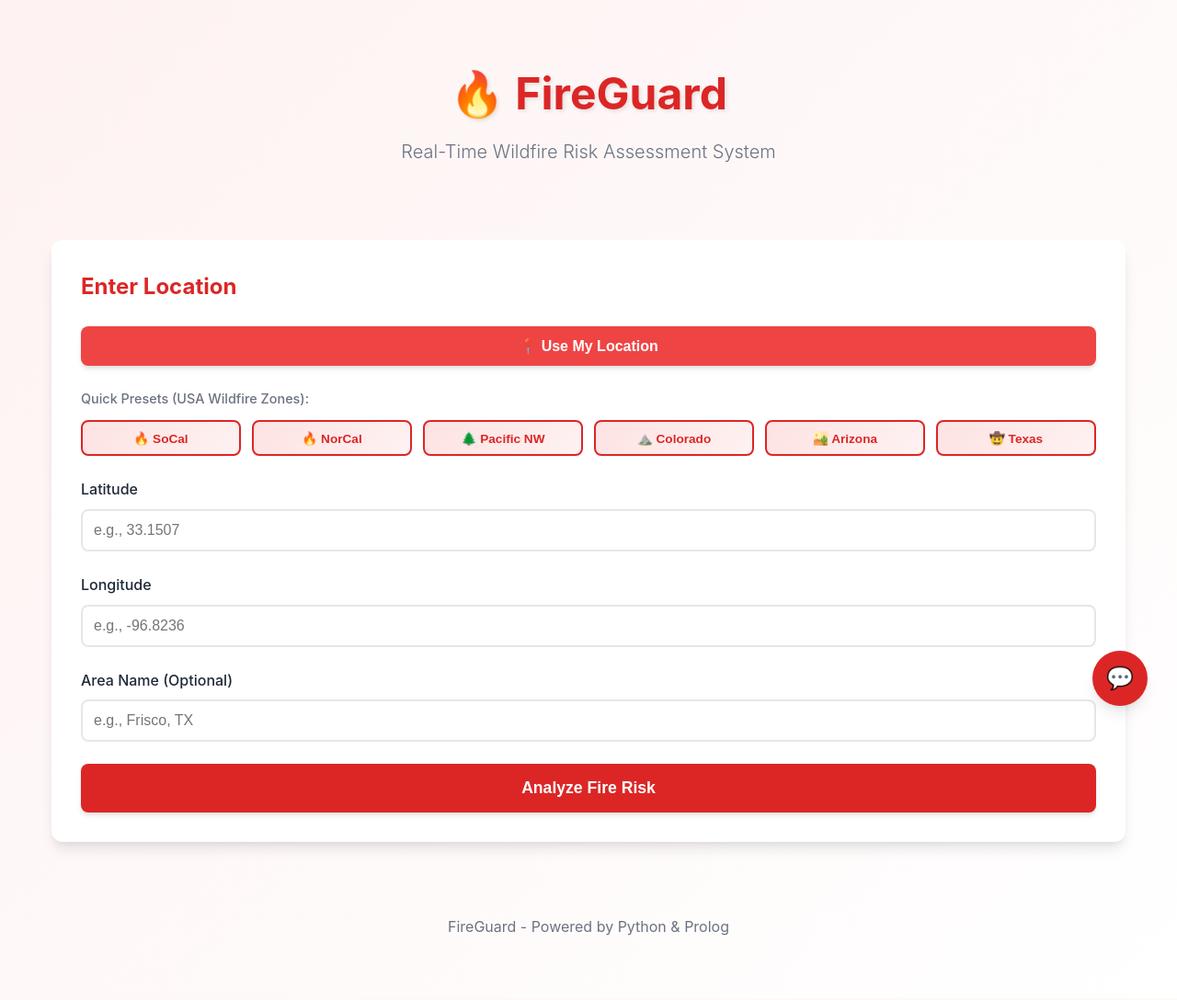
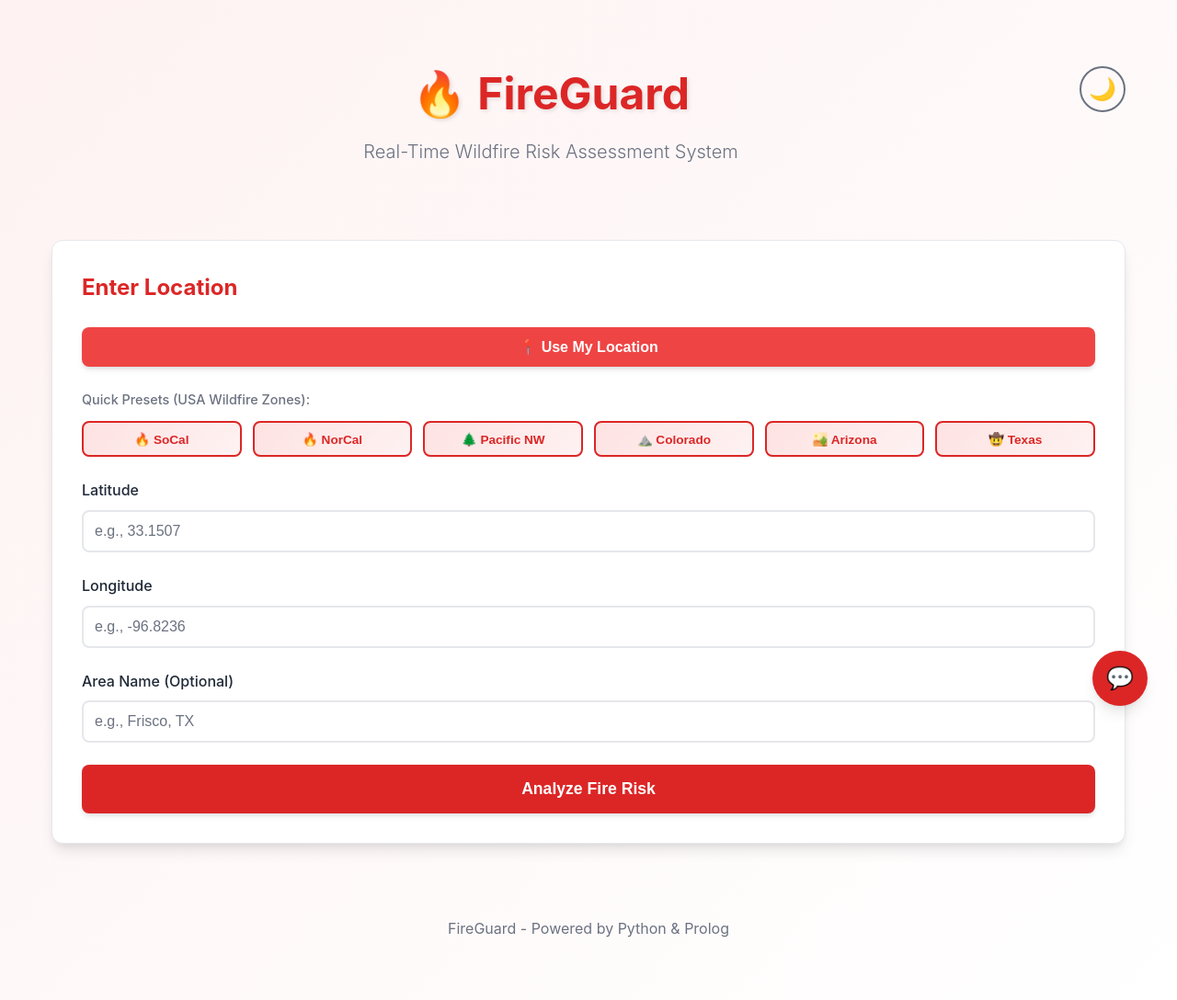
Before and after one commit to SiddharthaSomalinga/FireGuard, a Flask app: page / in a window 1280 px wide. Shown: the whole page at 92% size. Before the commit the page ends 1018 px from the top, so only its background shows below. Run offline with Flask 3, Linux system fonts and the light colour scheme.

Commit message:
added dark mode

```diff
--- a/static/css/style.css
+++ b/static/css/style.css
@@ -16,14 +16,40 @@
     --border-color: #e5e7eb;
     --shadow: 0 4px 6px -1px rgba(0, 0, 0, 0.1), 0 2px 4px -1px rgba(0, 0, 0, 0.06);
     --shadow-lg: 0 10px 15px -3px rgba(0, 0, 0, 0.1), 0 4px 6px -2px rgba(0, 0, 0, 0.05);
+
+    /* Light mode background colors */
+    --bg-primary: #ffffff;
+    --bg-secondary: #f9fafb;
+    --bg-gradient: linear-gradient(135deg, #fef2f2 0%, #ffffff 100%);
+}
+
+/* Dark mode variables */
+html.dark-mode {
+    --primary-red: #ef4444;
+    --dark-red: #dc2626;
+    --light-red: #7f1d1d;
+    --lighter-red: #5a1616;
+    --accent-red: #f87171;
+    --text-dark: #f3f4f6;
+    --text-light: #d1d5db;
+    --white: #1f2937;
+    --border-color: #374151;
+    --shadow: 0 4px 6px -1px rgba(0, 0, 0, 0.3), 0 2px 4px -1px rgba(0, 0, 0, 0.2);
+    --shadow-lg: 0 10px 15px -3px rgba(0, 0, 0, 0.4), 0 4px 6px -2px rgba(0, 0, 0, 0.3);
+
+    /* Dark mode background colors */
+    --bg-primary: #1f2937;
+    --bg-secondary: #111827;
+    --bg-gradient: linear-gradient(135deg, #1f2937 0%, #111827 100%);
 }
 
 body {
     font-family: -apple-system, BlinkMacSystemFont, 'Segoe UI', Roboto, 'Helvetica Neue', Arial, sans-serif;
-    background: linear-gradient(135deg, var(--lighter-red) 0%, var(--white) 100%);
+    background: var(--bg-gradient);
     color: var(--text-dark);
     line-height: 1.6;
     min-height: 100vh;
+    transition: background-color 0.3s ease, color 0.3s ease;
 }
 
 .container {
@@ -33,9 +59,51 @@ body {
 }
 
 header {
-    text-align: center;
     margin-bottom: 3rem;
     padding: 2rem 0;
+}
+
+.header-top {
+    display: flex;
+    justify-content: space-between;
+    align-items: flex-start;
+    gap: 2rem;
+}
+
+.header-top > div {
+    text-align: center;
+    flex: 1;
+}
+
+.theme-toggle {
+    background: none;
+    border: 2px solid var(--text-light);
+    border-radius: 50%;
+    width: 50px;
+    height: 50px;
+    display: flex;
+    align-items: center;
+    justify-content: center;
+    cursor: pointer;
+    font-size: 1.5rem;
+    transition: all 0.3s ease;
+    margin-top: 0.5rem;
+    flex-shrink: 0;
+}
+
+.theme-toggle:hover {
+    border-color: var(--primary-red);
+    background: rgba(220, 38, 38, 0.1);
+    transform: scale(1.1);
+}
+
+.theme-icon {
+    display: inline-block;
+    transition: transform 0.3s ease;
+}
+
+.theme-toggle:active {
+    transform: scale(0.95);
 }
 
 header h1 {
@@ -53,11 +121,13 @@ header h1 {
 }
 
 .input-section {
-    background: var(--white);
+    background: var(--bg-primary);
     border-radius: 12px;
     padding: 2rem;
     box-shadow: var(--shadow-lg);
     margin-bottom: 2rem;
+    transition: background-color 0.3s ease, box-shadow 0.3s ease;
+    border: 1px solid var(--border-color);
 }
 
 .input-section h2 {
@@ -83,7 +153,13 @@ header h1 {
     border: 2px solid var(--border-color);
     border-radius: 8px;
     font-size: 1rem;
-    transition: border-color 0.3s;
+    transition: border-color 0.3s, background-color 0.3s, color 0.3s;
+    background-color: var(--bg-primary);
+    color: var(--text-dark);
+}
+
+.form-group input::placeholder {
+    color: var(--text-light);
 }
 
 .form-group input:focus {
--- a/static/js/main.js
+++ b/static/js/main.js
@@ -1,4 +1,55 @@
+// Dark Mode Functions
+function initDarkMode() {
+    const themeToggle = document.getElementById('themeToggle');
+    const html = document.documentElement;
+
+    // Check for saved theme preference or system preference
+    const savedTheme = localStorage.getItem('theme');
+    const prefersDark = window.matchMedia('(prefers-color-scheme: dark)').matches;
+
+    // Set initial theme
+    if (savedTheme === 'dark' || (!savedTheme && prefersDark)) {
+        html.classList.add('dark-mode');
+        updateThemeIcon(true);
+    } else {
+        html.classList.remove('dark-mode');
+        updateThemeIcon(false);
+    }
+
+    // Handle toggle button click
+    themeToggle.addEventListener('click', function() {
+        html.classList.toggle('dark-mode');
+        const isDarkMode = html.classList.contains('dark-mode');
+        localStorage.setItem('theme', isDarkMode ? 'dark' : 'light');
+        updateThemeIcon(isDarkMode);
+    });
+
+    // Listen for system theme changes
+    window.matchMedia('(prefers-color-scheme: dark)').addEventListener('change', (e) => {
+        if (!localStorage.getItem('theme')) {
+            const html = document.documentElement;
+            if (e.matches) {
+                html.classList.add('dark-mode');
+                updateThemeIcon(true);
+            } else {
+                html.classList.remove('dark-mode');
+                updateThemeIcon(false);
+            }
+        }
+    });
+}
+
+function updateThemeIcon(isDarkMode) {
+    const themeIcon = document.querySelector('.theme-icon');
+    if (themeIcon) {
+        themeIcon.textContent = isDarkMode ? '☀️' : '🌙';
+    }
+}
+
 document.addEventListener('DOMContentLoaded', function() {
+    // Initialize dark mode
+    initDarkMode();
+
     const form = document.getElementById('locationForm');
     const analyzeBtn = document.getElementById('analyzeBtn');
     const resultsSection = document.getElementById('results');
--- a/templates/index.html
+++ b/templates/index.html
@@ -9,8 +9,15 @@
 <body>
     <div class="container">
         <header>
-            <h1>🔥 FireGuard</h1>
-            <p class="subtitle">Real-Time Wildfire Risk Assessment System</p>
+            <div class="header-top">
+                <div>
+                    <h1>🔥 FireGuard</h1>
+                    <p class="subtitle">Real-Time Wildfire Risk Assessment System</p>
+                </div>
+                <button id="themeToggle" class="theme-toggle" aria-label="Toggle dark mode" title="Toggle dark mode">
+                    <span class="theme-icon">🌙</span>
+                </button>
+            </div>
         </header>
 
         <main>
```
Also changed, not shown: other parts of static/css/style.css (+27 -11 lines).
